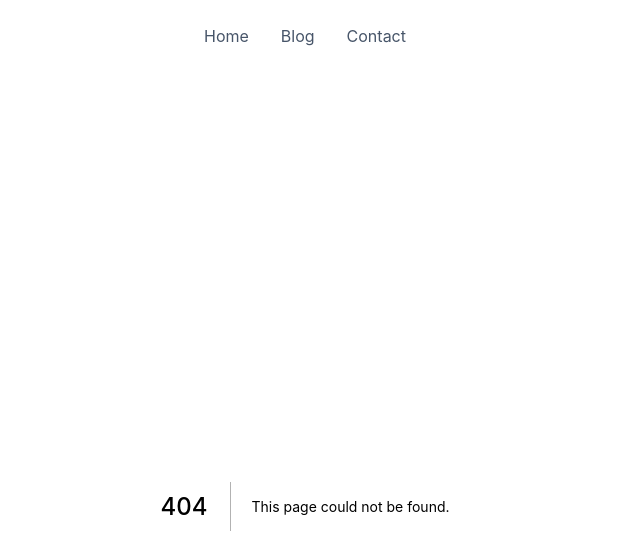
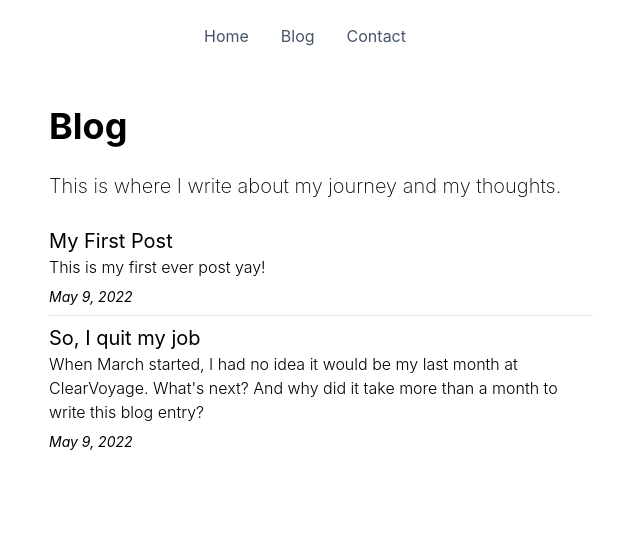
Before and after one commit to lukasgjetting/lukasgjetting, a Next.js app: page /blog in a window 1280 px wide. Before the commit this address had no page. Shown: the top 554 px of the page, without its empty margins (335-975 px from the left). Built offline with nearby package versions, Linux system fonts and the light colour scheme.

Commit message:
Set up actual post parsing

```diff
--- /dev/null
+++ b/@types/index.d.ts
@@ -0,0 +1 @@
+declare module 'markdown-it';
--- a/package.json
+++ b/package.json
@@ -9,6 +9,10 @@
     "lint": "next lint"
   },
   "dependencies": {
+    "@types/luxon": "^2.3.2",
+    "gray-matter": "^4.0.3",
+    "luxon": "^2.4.0",
+    "markdown-it": "^13.0.1",
     "next": "12.1.0",
     "react": "17.0.2",
     "react-dom": "17.0.2"
--- /dev/null
+++ b/posts/my-post.md
@@ -0,0 +1,7 @@
+---
+title: My First Post
+excerpt: This is my first ever post yay!
+releaseDate: 2022-05-09
+---
+
+Lol!
--- /dev/null
+++ b/posts/so-i-quit-my-job.md
@@ -0,0 +1,5 @@
+---
+title: So, I quit my job
+excerpt: When March started, I had no idea it would be my last month at ClearVoyage. What's next? And why did it take more than a month to write this blog entry?
+releaseDate: 2022-05-09
+---
--- a/src/pages/_app.tsx
+++ b/src/pages/_app.tsx
@@ -9,7 +9,7 @@ const App = ({ Component, pageProps }: AppProps) => (
       <meta name="description" content="Generated by create next app" />
       <link rel="icon" href="/favicon.ico" />
     </Head>
-    <div className="max-w-5xl mx-auto flex flex-col items-center">
+    <div className="max-w-xl mx-auto flex flex-col items-center">
       <div className="w-full flex items-center pt-4 pb-12">
         <div className="flex-1 flex justify-center">
           <MainMenuItem href="/">Home</MainMenuItem>
--- /dev/null
+++ b/src/pages/blog.tsx
@@ -0,0 +1,102 @@
+import fs from 'fs';
+import matter from 'gray-matter';
+import type { GetStaticProps, NextPage } from 'next';
+import Head from 'next/head';
+import Link from 'next/link';
+import path from 'path';
+import md from 'markdown-it';
+import { DateTime } from 'luxon';
+
+type BlogPost = {
+  slug: string;
+  title: string;
+  excerpt: string;
+  htmlContent: string;
+  releaseDate: string;
+};
+
+type BlogPostMeta = {
+  slug: string;
+  title: string;
+  excerpt: string;
+  releaseDate: Date;
+  markdown: string;
+};
+
+export const getStaticProps: GetStaticProps = () => {
+  const postsPath = path.join(process.cwd(), 'posts');
+
+  const files = fs.readdirSync(postsPath);
+  const blogPosts = files
+    .filter((f) => f.endsWith('.md'))
+    .map<BlogPostMeta>((f) => {
+    const fileContent = fs.readFileSync(path.join(postsPath, f), 'utf-8');
+    const metaData = matter(fileContent);
+
+    return {
+      slug: f.replace('.md', ''),
+      title: metaData.data.title,
+      excerpt: metaData.data.excerpt,
+      releaseDate: metaData.data.releaseDate,
+      markdown: fileContent,
+    };
+  })
+    .sort((a, b) => b.releaseDate.valueOf() - a.releaseDate.valueOf())
+    .map<BlogPost>((metaData) => ({
+    slug: metaData.slug,
+    title: metaData.title,
+    excerpt: metaData.excerpt,
+    releaseDate: DateTime
+      .fromISO(metaData.releaseDate.toISOString())
+      .toLocaleString(DateTime.DATE_MED, { locale: 'en' }),
+    htmlContent: md().render(metaData.markdown),
+  }));
+
+  return {
+    props: {
+      blogPosts,
+    },
+  };
+};
+
+const Blog: NextPage<{ blogPosts: BlogPost[] }> = ({ blogPosts }) => (
+  <div>
+    <Head>
+      <title>Blog — Lukas Gjetting</title>
+    </Head>
+    <main>
+      <div className="flex items-center">
+        <div className="pl-8">
+          <h1 className="text-4xl font-bold">
+            Blog
+          </h1>
+          <br />
+          <h2 className="text-xl font-extralight leading-relaxed">
+            This is where I write about my journey and my thoughts.
+          </h2>
+          <br />
+          {blogPosts.map((b, index) => (
+            <>
+              <Link href={`/blog/${b.slug}`} passHref>
+                <a className="block -mx-2 -my-1 px-2 py-1 hover:bg-gray-700 hover:bg-opacity-5">
+                  <h3 className="text-xl">{b.title}</h3>
+                  <div className="font-light">
+                    {b.excerpt}
+                  </div>
+                  <div className="text-sm mt-2 italic">
+                    {b.releaseDate}
+                  </div>
+                </a>
+              </Link>
+              {index < blogPosts.length - 1 && (
+                <hr className="my-2" />
+              )}
+            </>
+          ))}
+        </div>
+      </div>
+    </main>
+  </div>
+);
+
+export default Blog;
--- a/src/pages/contact.tsx
+++ b/src/pages/contact.tsx
@@ -10,17 +10,15 @@ const Contact: NextPage = () => (
     <main>
       <div className="flex items-center">
         <div className="pl-8">
-          <span className="text-4xl font-bold">
-            Contact me
-          </span>
+          <h1 className="text-4xl font-bold">
+            Contact
+          </h1>
           <br />
-          <br />
-          <span className="text-xl font-extralight leading-relaxed">
+          <h2 className="text-xl font-extralight leading-relaxed">
             To get in touch, please use any of the methods listed below.
             <br />
             I am always happy to help in any way I can.
-          </span>
-          <br />
+          </h2>
           <br />
           <a href="mailto:hi@lukasgjetting.com" className="mb-5 flex items-center">
             <Image width={24} height={24} src="/icon-envelope.svg" alt="Envelope icon" />
--- a/src/pages/index.tsx
+++ b/src/pages/index.tsx
@@ -9,14 +9,13 @@ const Home: NextPage = () => (
     <main>
       <div className="flex items-center">
         <div className="pl-8">
-          <span className="text-4xl font-bold">
+          <h1 className="text-4xl font-bold">
             Hi, I'm Lukas.
-          </span>
+          </h1>
           <br />
-          <br />
-          <span className="text-xl font-extralight leading-relaxed">
+          <h2 className="text-xl font-extralight leading-relaxed">
             I am a software developer who enjoys building products for people to use.
-          </span>
+          </h2>
         </div>
       </div>
     </main>
```
Also changed, not shown: .eslintrc.json, 1 other file (tests, documents, lock files or other folders).
